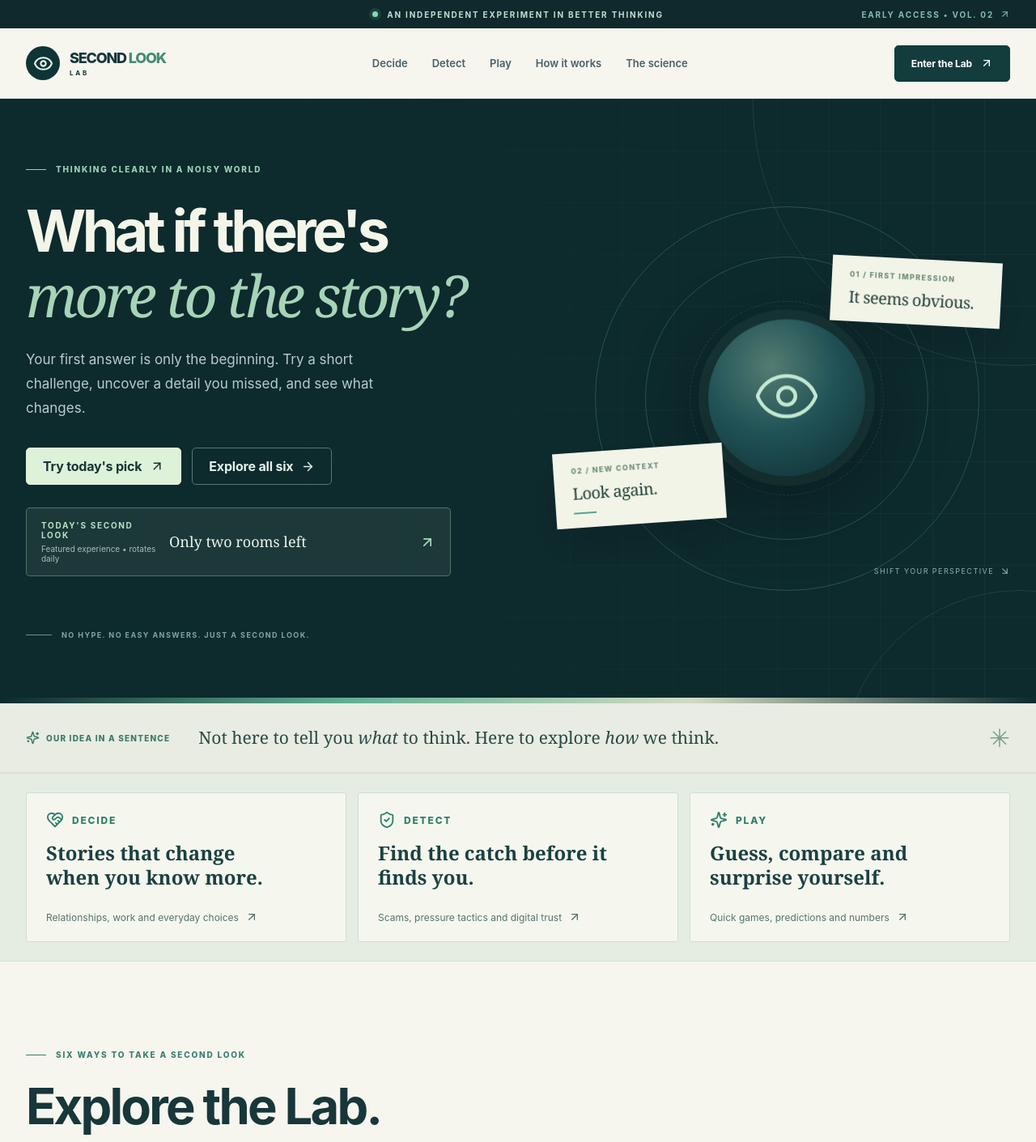
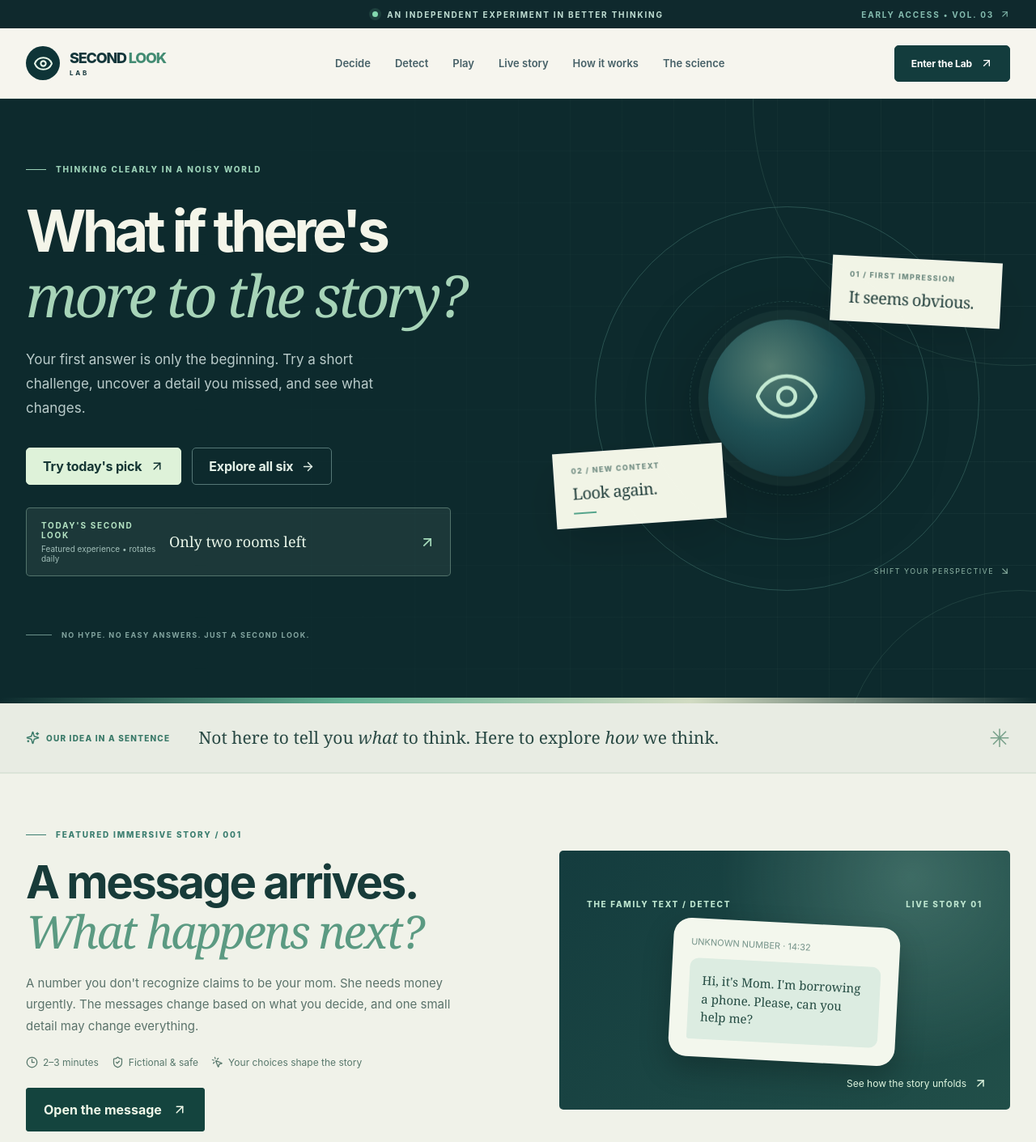
Before and after one commit to bsir9011-aew/Second-Look-Lab, a React (Vite) app: page / in a window 1280 px wide. Shown: the top 1411 px of the page at 81% size. Built offline with nearby package versions, Linux system fonts and the light colour scheme.

Commit message:
Feature immersive family-message decision simulation on homepage

```diff
--- a/src/App.tsx
+++ b/src/App.tsx
@@ -1,4 +1,5 @@
 import { useEffect, useState } from 'react'
+import MessageSimulation from './MessageSimulation'
 import {
   ArrowDownRight, ArrowRight, ArrowUpRight, BookOpen, Check,
   CircleHelp, Clock3, Eye, Fingerprint, HeartHandshake, Layers3, LockKeyhole,
@@ -201,6 +202,7 @@ function ScenarioExperience({ scenario, onClose, onNext }: { scenario: Scenario;
 
 function App() {
   const [activeScenario, setActiveScenario] = useState<Scenario | null>(null)
+  const [showMessageSimulation, setShowMessageSimulation] = useState(false)
   const [menuOpen, setMenuOpen] = useState(false)
   const [topic, setTopic] = useState<'All' | Topic>('All')
   const filtered = topic === 'All' ? scenarios : scenarios.filter(s => s.topic === topic)
@@ -210,7 +212,7 @@ function App() {
   const viewTopic = (value: 'All' | Topic) => {setTopic(value);go('stories')}
 
   return <>
-    <div className="announcement"><span className="announcement-dot"/> AN INDEPENDENT EXPERIMENT IN BETTER THINKING <span className="announcement-right">EARLY ACCESS • VOL. 02 <ArrowUpRight size={13}/></span></div>
+    <div className="announcement"><span className="announcement-dot"/> AN INDEPENDENT EXPERIMENT IN BETTER THINKING <span className="announcement-right">EARLY ACCESS • VOL. 03 <ArrowUpRight size={13}/></span></div>
     <header className="site-header">
       <div className="container header-inner">
         <button className="brand" onClick={() => window.scrollTo({top:0,behavior:'smooth'})} aria-label="Second Look Lab home">
@@ -220,6 +222,7 @@ function App() {
           <button onClick={() => viewTopic('Decide')}>Decide</button>
           <button onClick={() => viewTopic('Detect')}>Detect</button>
           <button onClick={() => viewTopic('Play')}>Play</button>
+          <button onClick={() => go('live')}>Live story</button>
           <button onClick={() => go('how-it-works')}>How it works</button>
           <button onClick={() => go('science')}>The science</button>
         </nav>
@@ -256,6 +259,22 @@ function App() {
         <div className="container intro-strip-inner"><div className="intro-label"><Sparkles size={17}/> OUR IDEA IN A SENTENCE</div><p>Not here to tell you <em>what</em> to think. Here to explore <em>how</em> we think.</p><span className="intro-asterisk">✳</span></div>
       </section>
 
+      <section className="simulation-spotlight" id="live">
+        <div className="container simulation-spotlight-grid">
+          <div className="simulation-copy">
+            <div className="eyebrow dark"><span className="line"/> FEATURED IMMERSIVE STORY / 001</div>
+            <h2>A message arrives.<br/><em>What happens next?</em></h2>
+            <p>A number you don't recognize claims to be your mom. She needs money urgently. The messages change based on what you decide, and one small detail may change everything.</p>
+            <div className="simulation-tagline"><span><Clock3 size={15}/> 2–3 minutes</span><span><ShieldCheck size={15}/> Fictional & safe</span><span><MousePointerClick size={15}/> Your choices shape the story</span></div>
+            <button className="simulation-start" onClick={() => setShowMessageSimulation(true)}>Open the message <ArrowUpRight size={18}/></button>
+          </div>
+          <button className="simulation-preview" onClick={() => setShowMessageSimulation(true)} aria-label="Start interactive message simulation">
+            <span className="simulation-preview-top"><span>THE FAMILY TEXT / DETECT</span><span>LIVE STORY 01</span></span>
+            <div className="simulation-preview-phone" aria-hidden="true"><span>UNKNOWN NUMBER · 14:32</span><strong>Hi, it's Mom. I'm borrowing a phone. Please, can you help me?</strong></div>
+            <span className="simulation-preview-bottom">See how the story unfolds <ArrowUpRight size={17}/></span>
+          </button>
+        </div>
+      </section>
       <section className="pillars-section" aria-label="Three ways to explore"><div className="container pillar-grid">
         <button className="pillar-card" onClick={() => viewTopic('Decide')}><span className="pillar-label"><HeartHandshake size={22}/> DECIDE</span><strong>Stories that change when you know more.</strong><span>Relationships, work and everyday choices <ArrowUpRight size={16}/></span></button>
         <button className="pillar-card" onClick={() => viewTopic('Detect')}><span className="pillar-label"><ShieldCheck size={22}/> DETECT</span><strong>Find the catch before it finds you.</strong><span>Scams, pressure tactics and digital trust <ArrowUpRight size={16}/></span></button>
@@ -294,8 +313,9 @@ function App() {
 
       <section className="newsletter-section" id="about"><div className="container newsletter-layout"><div><div className="eyebrow light"><span className="line"/> AN INDEPENDENT PROJECT</div><h2>Look closer.<br/><em>Think better.</em></h2><p>Second Look Lab is an early public experiment in interactive stories, everyday choices and playful learning. We're building useful, original stories before building a business.</p><div className="label-row"><span><Check size={14}/> No fake testimonials</span><span><Check size={14}/> No pretend survey results</span><span><Check size={14}/> No spam</span></div></div><aside className="org-card"><span className="org-icon"><MailWarning size={26}/></span><div className="eyebrow emerald">FOR TEAMS & ORGANIZATIONS</div><h3>Imagine training that makes people think.</h3><p>We're exploring a future library of interactive scenarios for security awareness and AI literacy. This is a concept in development, not a product for sale yet.</p><span className="org-status"><span/> RESEARCH STAGE</span></aside></div></section>
     </main>
-    <footer className="site-footer"><div className="container footer-inner"><div className="footer-brand"><span className="brand-mark mini"><Eye size={19}/></span><span>SECOND LOOK LAB</span></div><p>Better questions. Better judgment. More perspective.</p><span>© {new Date().getFullYear()} Second Look Lab · Interactive prototype v0.2</span></div></footer>
+    <footer className="site-footer"><div className="container footer-inner"><div className="footer-brand"><span className="brand-mark mini"><Eye size={19}/></span><span>SECOND LOOK LAB</span></div><p>Better questions. Better judgment. More perspective.</p><span>© {new Date().getFullYear()} Second Look Lab · Interactive prototype v0.3</span></div></footer>
     {activeScenario && <ScenarioExperience key={activeScenario.id} scenario={activeScenario} onClose={() => setActiveScenario(null)} onNext={openNext} />}
+    {showMessageSimulation && <MessageSimulation onClose={() => setShowMessageSimulation(false)} onExplore={() => { setShowMessageSimulation(false); window.requestAnimationFrame(() => go('stories')) }} />}
   </>
 }
 
```
